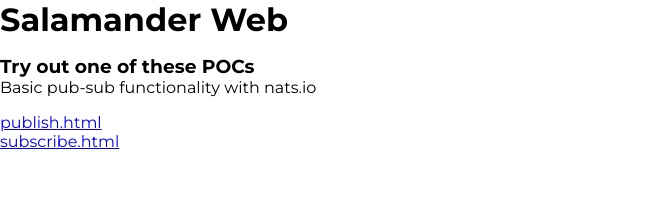
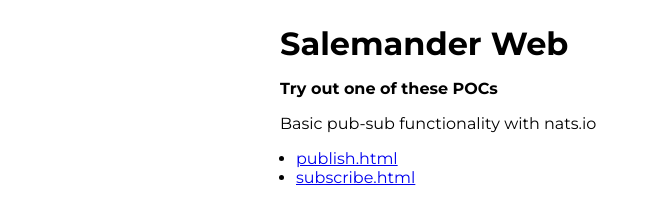
Before and after one commit to aricallen/salamander-web, a website: page index.html in a window 1280 px wide. Shown: the whole page, without its empty margins (0-659 px from the left). Drawn offline with Linux system fonts and the light colour scheme.

Commit message:
index tweaks

```diff
--- a/index.html
+++ b/index.html
@@ -10,9 +10,12 @@
 </head>
 
 <body>
-  <h1>Salamander Web</h1>
+  <div id="content">
+    <header>
+      <h1>Salemander Web</h1>
+    </header>
 
-  <h3>Try out one of these POCs</h3>
+    <h4>Try out one of these POCs</h4>
 
     <div>
       <span class="instructions mb-16">Basic pub-sub functionality with nats.io</span>
--- a/src/styles/main.css
+++ b/src/styles/main.css
@@ -16,6 +16,10 @@
 
 h4 {
   margin-bottom: 16px;
+}
+
+ul {
+  padding-left: 16px;
 }
 
 section {
```
Also changed, not shown: README.md. Lines whose indentation alone changed are shown as unchanged.
